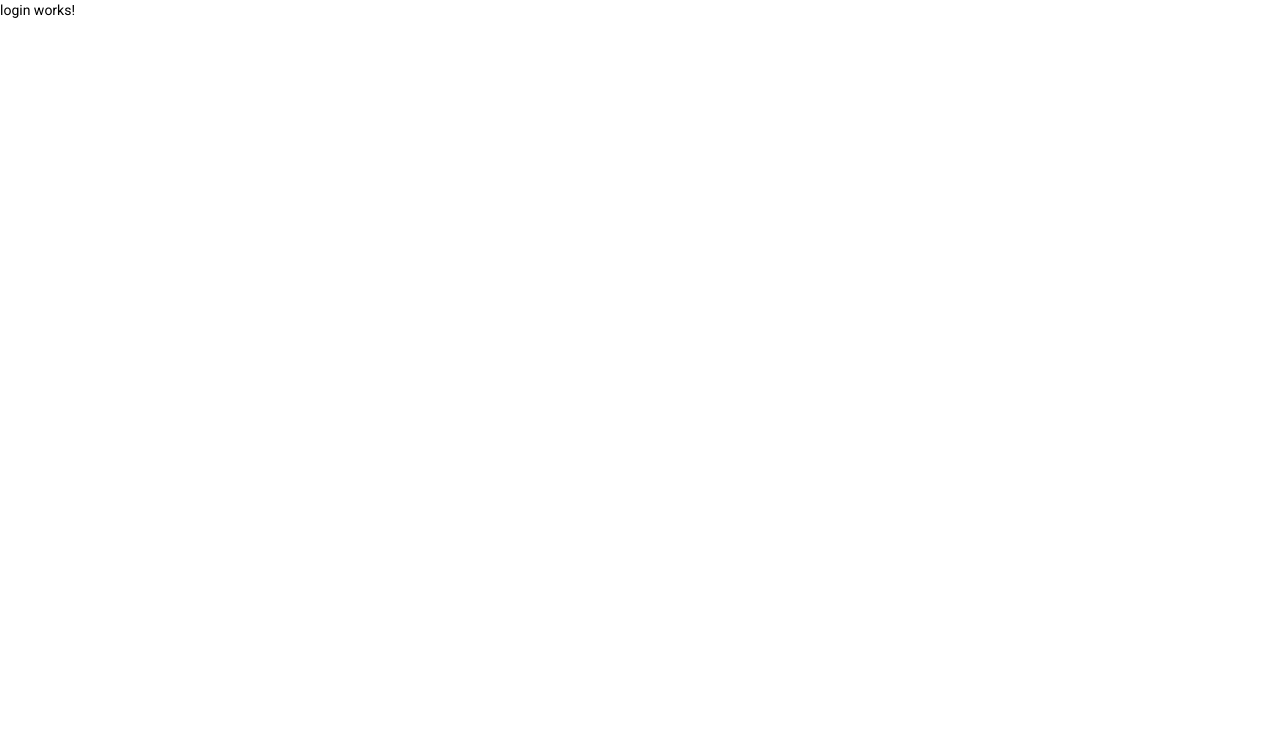
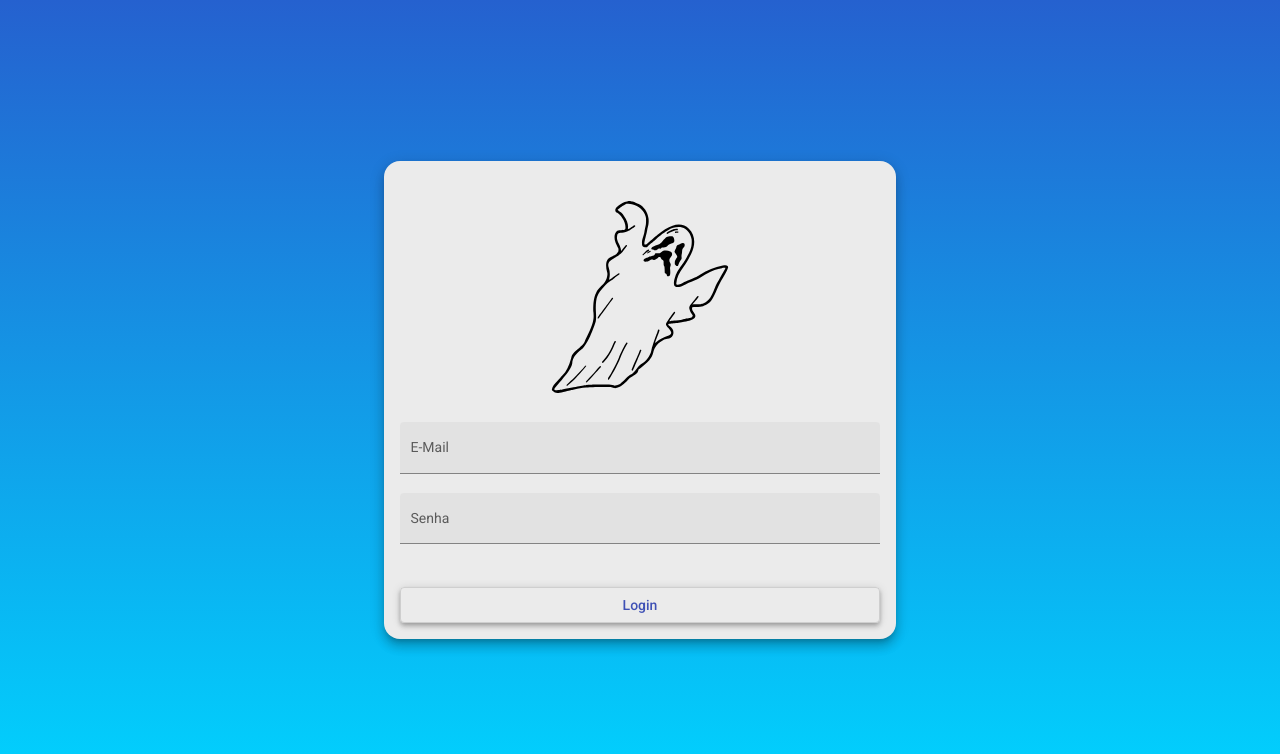
Before and after one commit to PauloHGrande/helpdesk-front, an Angular app: page /login in a window 1280 px wide. Shown: the top 754 px of the page. Built offline with nearby package versions, Linux system fonts and the light colour scheme.

Commit message:
HTML e CSS para LOGIN

```diff
--- a/src/app/components/login/login.component.css
+++ b/src/app/components/login/login.component.css
@@ -0,0 +1,29 @@
+.container {
+    height: 100%;
+    background: linear-gradient(180deg, rgba(2,0,36,1) 0%, rgba(37,97,207,1) 0%, rgba(0,212,255,1) 100%);
+    display: flex;
+    align-items: center;
+    justify-content: center;
+}
+
+.form {
+    width: 30rem;
+    margin: auto;
+    background-color: rgb(235, 235, 235);
+    padding: 1rem 1rem;
+    border-radius: 1rem;
+}
+
+img {
+    height: 12rem;
+    width: 100%;
+    margin: 1.5rem auto 1.5rem auto;
+}
+
+.full-width {
+    width: 100%;
+}
+
+button {
+    margin-top: 1.5rem;
+}
--- a/src/app/components/login/login.component.html
+++ b/src/app/components/login/login.component.html
@@ -1 +1,21 @@
-<p>login works!</p>
+<div class="container">
+
+  <form class="form mat-elevation-z8">
+
+    <img src="assets/img/login-image.svg" alt="Help Desk - Fantasma">
+
+    <mat-form-field class="full-width" appearance="fill">
+      <mat-label>E-Mail</mat-label>
+      <input matInput placeholder="Ex. fulano@email.com" >
+    </mat-form-field>
+
+    <mat-form-field class="full-width" appearance="fill">
+      <mat-label>Senha</mat-label>
+      <input type="password" matInput placeholder="Ex. 123" >
+    </mat-form-field>
+
+    <button class="full-width mat-elevation-z4" mat-stroked-button color="primary"> Login </button>
+
+  </form>
+
+</div>
```
Also changed, not shown: src/assets/img/login-image.svg (added).
